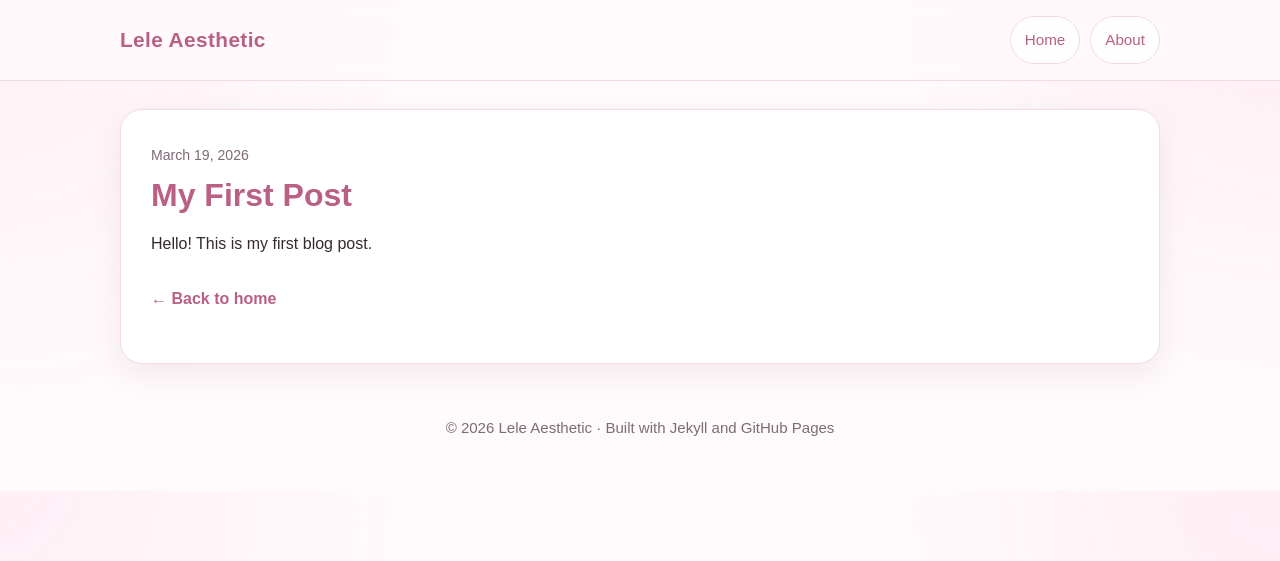
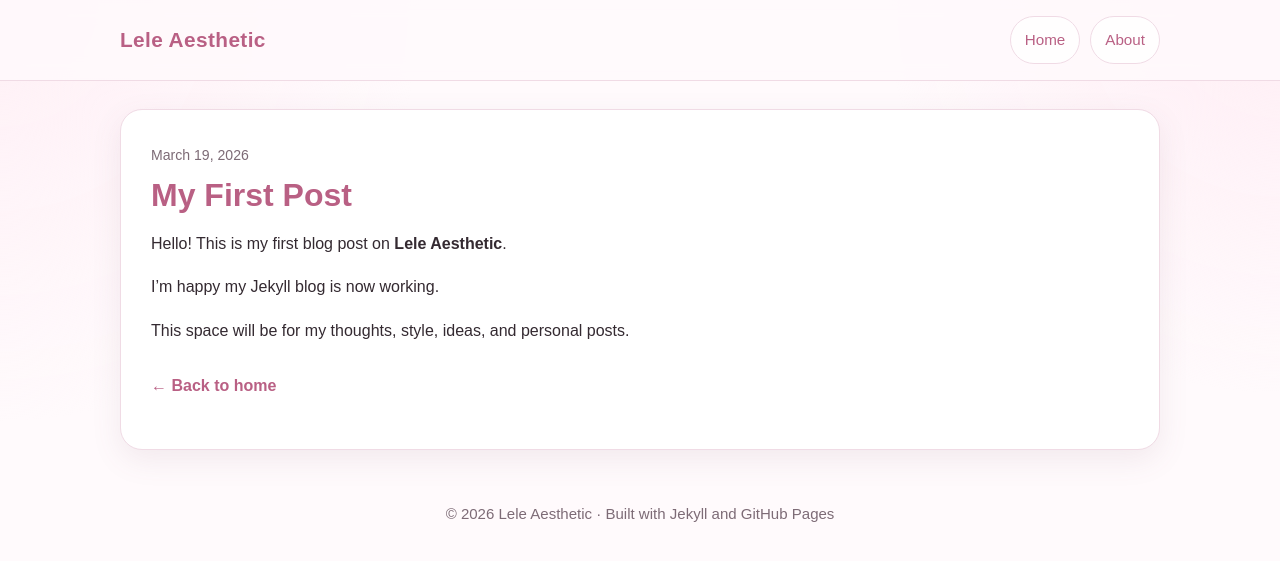
Before and after one commit to vwebe/lele, a Jekyll site: the page built from _posts/2026-03-19-my-first-post.md, in a window 1280 px wide. Shown: the top 561 px of the page. Built offline with Jekyll 4.4.1, drawn with Linux system fonts in a browser that asks for light colours; our own code applies the rules of GitHub Pages for plain Markdown files.

Commit message:
Update 2026-03-19-my-first-post.md

```diff
--- a/_posts/2026-03-19-my-first-post.md
+++ b/_posts/2026-03-19-my-first-post.md
@@ -1,5 +1,10 @@
 ---
+layout: post
 title: "My First Post"
 ---
 
-Hello! This is my first blog post.
+Hello! This is my first blog post on **Lele Aesthetic**.
+
+I’m happy my Jekyll blog is now working.
+
+This space will be for my thoughts, style, ideas, and personal posts.
```
